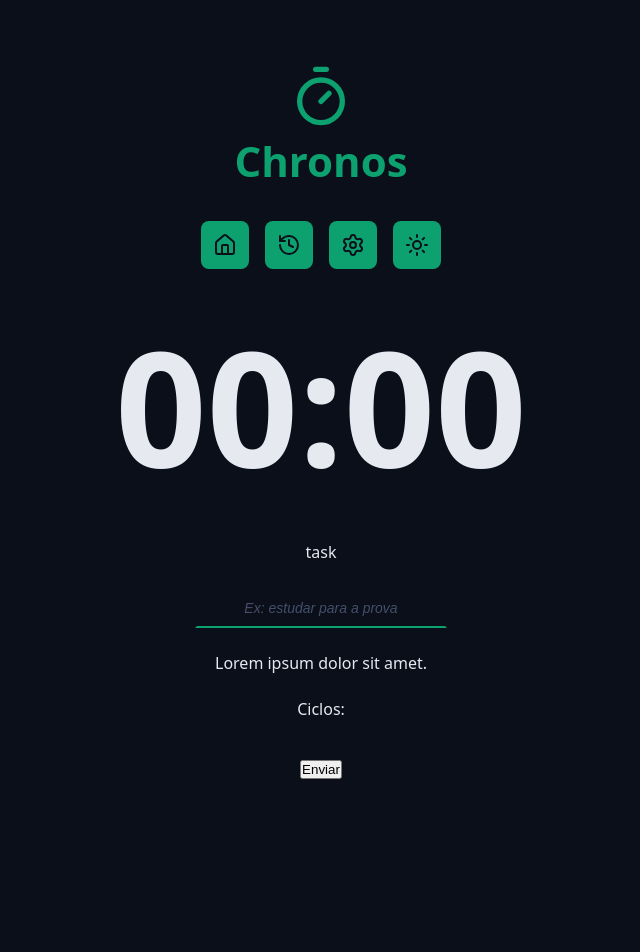
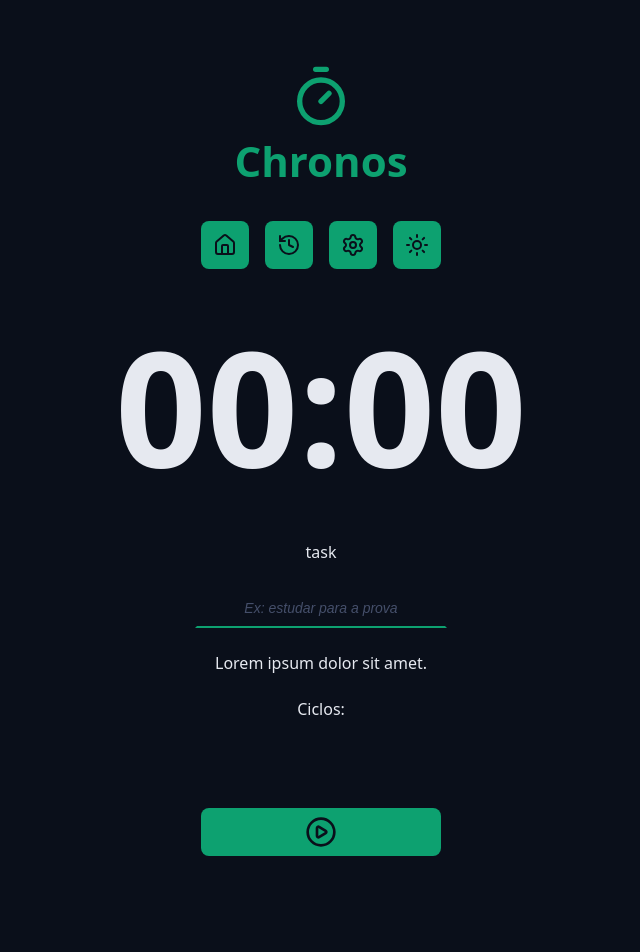
Before and after one commit to RafaelIagherCosta/chronos-pomodoro, a React (Vite) app: page / in a window 1280 px wide. Shown: the top 952 px of the page, without its empty margins (319-959 px from the left). Before the commit the page ends 811 px from the top, so only its background shows below. Built offline with nearby package versions, Linux system fonts and the light colour scheme.

Commit message:
Criando um componente de botão reutilizável com opções

```diff
--- a/src/App.tsx
+++ b/src/App.tsx
@@ -8,6 +8,8 @@
 import { CountDown } from './components/CountDown';
 import { DefaultInput } from './components/DefaultInput';
 import { Cycles } from './components/Cycles';
+import { DefaultButton } from './components/DefaultButton';
+import { PlayCircleIcon, StopCircleIcon } from 'lucide-react';
 
 export function App() {
   return (
@@ -41,7 +43,8 @@
           </div>
 
           <div className='formRow'>
-            <button>Enviar</button>
+            <DefaultButton icon={<PlayCircleIcon />} color='green' />
+            <DefaultButton icon={<StopCircleIcon />} color='green' />
           </div>
         </form>
       </Container>
--- /dev/null
+++ b/src/components/DefaultButton/index.tsx
@@ -0,0 +1,20 @@
+import styles from './styles.module.css';
+
+type DefaultButtonProps = {
+  icon: React.ReactNode;
+  color?: 'green' | 'red';
+} & React.ComponentProps<'button'>;
+
+export function DefaultButton({
+  icon,
+  color = 'green',
+  ...props
+}: DefaultButtonProps) {
+  return (
+    <>
+      <button className={`${styles.button} ${styles[color]} `} {...props}>
+        {icon}
+      </button>
+    </>
+  );
+}
--- /dev/null
+++ b/src/components/DefaultButton/styles.module.css
@@ -0,0 +1,32 @@
+.button {
+  border: none;
+  background: var(--primary);
+  color: var(--text-over-primary);
+  display: flex;
+  align-items: center;
+  justify-content: center;
+  min-width: 24rem;
+  padding: 0.8rem;
+  border-radius: 0.8rem;
+  margin: 4.8rem 0;
+  cursor: pointer;
+  transition: all 0.1s ease-in-out;
+}
+
+.button:hover {
+  filter: brightness(80%);
+}
+
+.button svg {
+  width: 3.2rem;
+  height: 3.2rem;
+}
+
+.green {
+  background: var(--primary);
+  color: var(--text-over-primary);
+}
+.red {
+  background: var(--error);
+  color: var(--text-over-error);
+}
```
